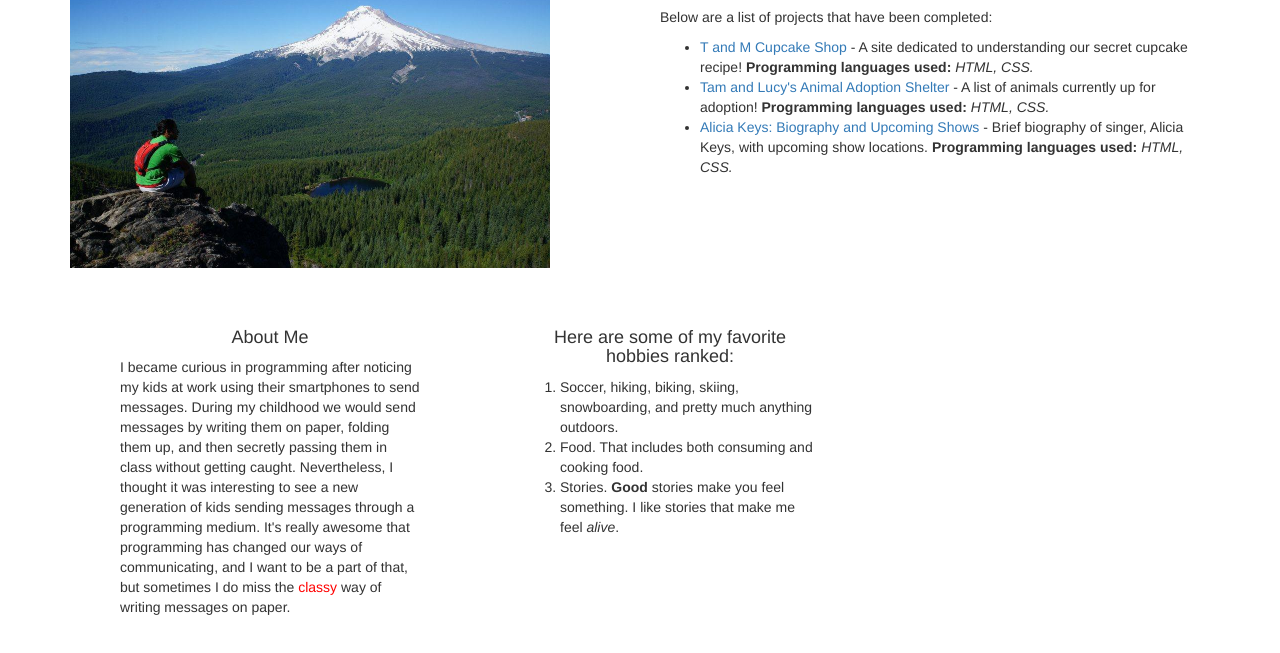
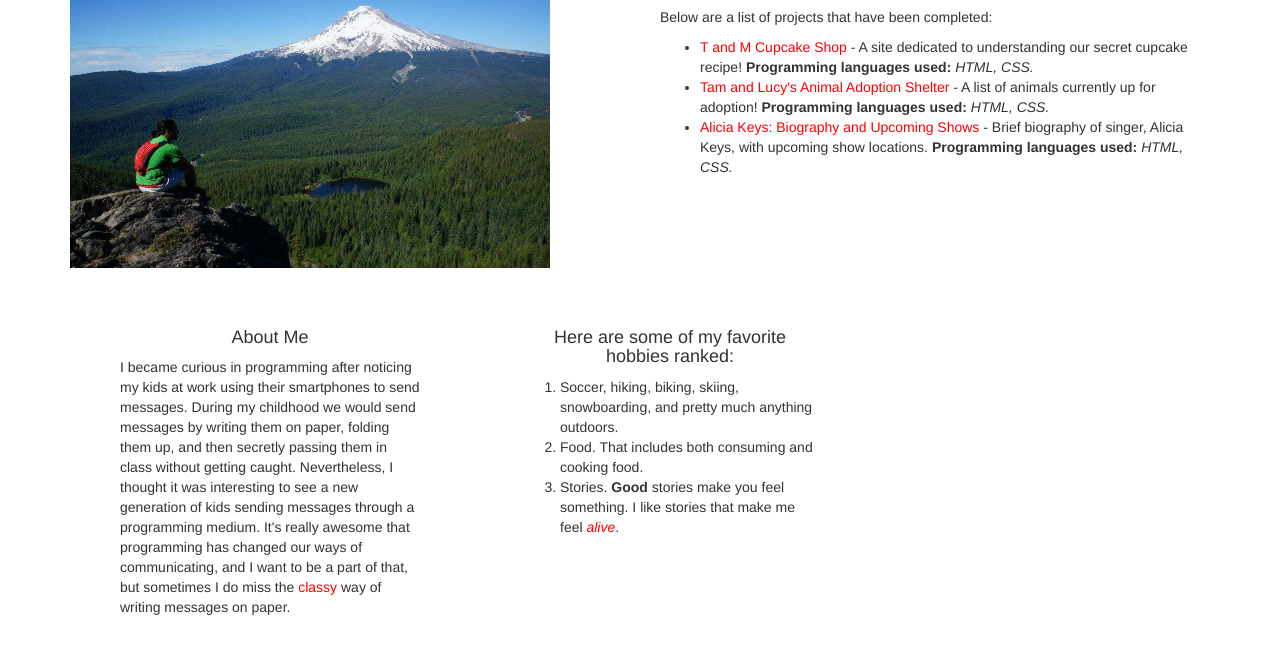
Before and after one commit to Tamothy/portfolio, a plain HTML site: page index.html in a window 1280 px wide. Shown: the part 249-902 px from the top of the page. Drawn offline with Linux system fonts and the light colour scheme.

Commit message:
add custom ul/ol cascading to styles.css

```diff
--- a/css/styles.css
+++ b/css/styles.css
@@ -17,6 +17,14 @@ img {
   height: 50%;
 }
 
+ul li a {
+  color: red;
+}
+
+ol li em {
+  color: red;
+}
+
 .box {
   padding-top: 20px;
   border: 2px;
```
Also changed, not shown: 1 other file.
